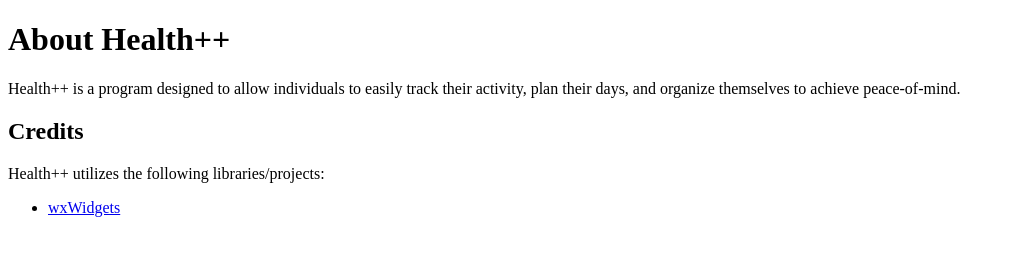
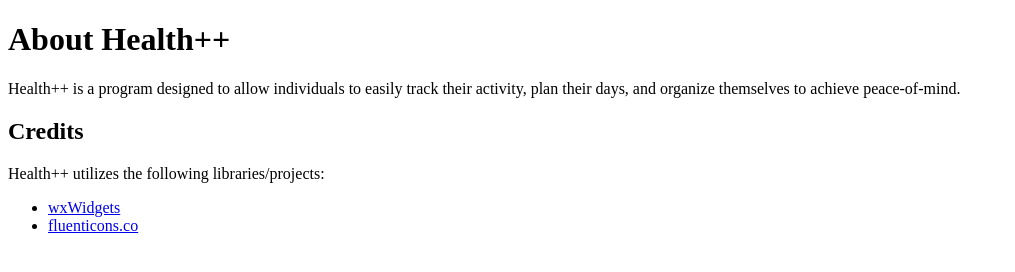
Before and after one commit to jovenreffo/HealthTracker, a plain HTML site: page H/src/AboutDialog/about.html in a window 1280 px wide. Shown: the whole page, without its empty margins (0-1015 px from the left). Drawn offline with Linux system fonts and the light colour scheme.

Commit message:
- Update `about.html` to include fluent icons project

```diff
--- a/H/src/AboutDialog/about.html
+++ b/H/src/AboutDialog/about.html
@@ -11,6 +11,7 @@
         <!--List of the projects-->
         <ul>
             <li><a href="https://wxwidgets.org/">wxWidgets</a></li>
+            <li><a href="https://fluenticons.co/">fluenticons.co</a></li>
         </ul>
     </body>
 </html>
```
